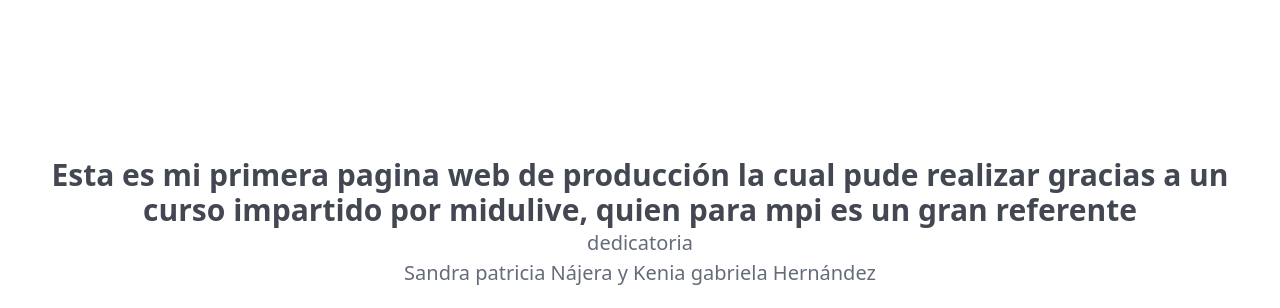
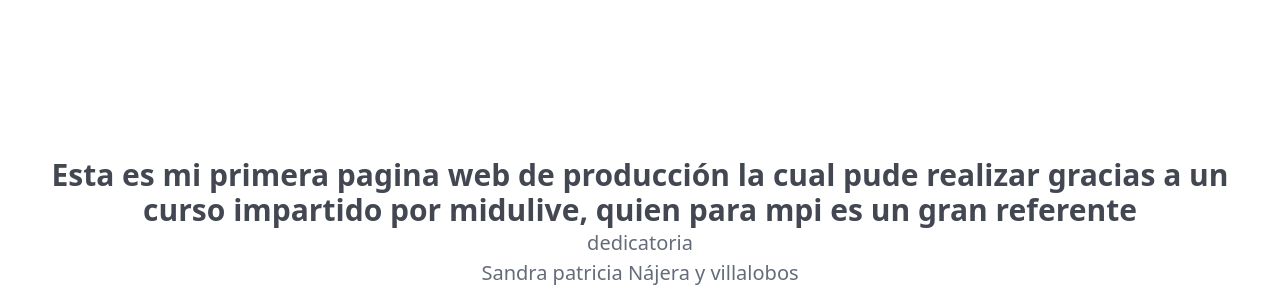
Before and after one commit to NajeraKss/curso-php, a PHP site: page / in a window 1280 px wide. Shown: the top 308 px of the page. Run offline with PHP 8.4, Linux system fonts and the light colour scheme; data that the repository does not hold is empty; some libraries are stand-ins or nearby versions.

Commit message:
Update index.php

```diff
--- a/index.php
+++ b/index.php
@@ -32,7 +32,7 @@
      <hgroup>
         <h3>Esta es mi primera pagina web de producción la cual pude realizar gracias a un curso impartido por midulive, quien para mpi es un gran referente</h3>
         <p>dedicatoria <br>
-        Sandra patricia Nájera y Kenia gabriela Hernández
+        Sandra patricia Nájera y villalobos
         </p>
     </hgroup>
 
```
